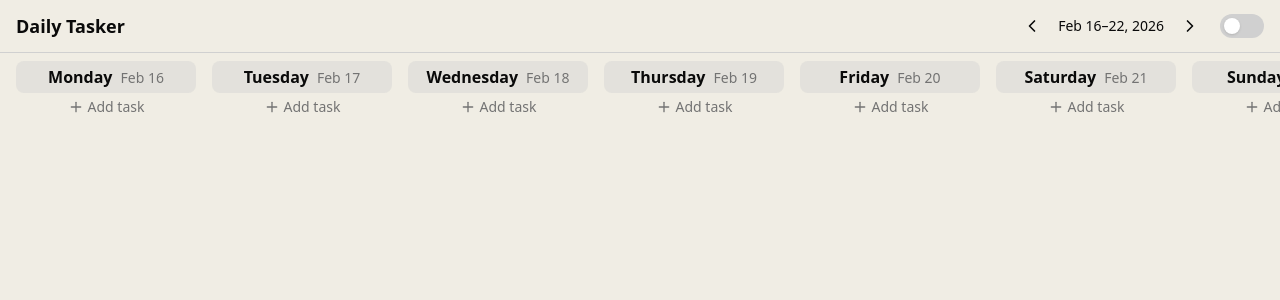
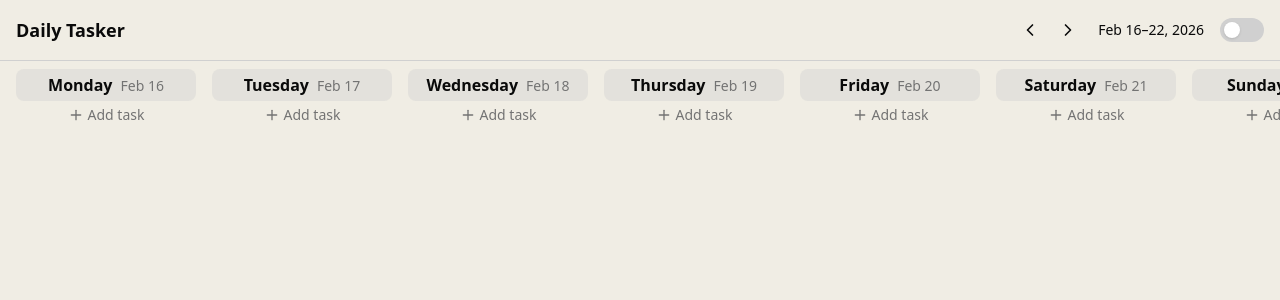
Before and after one commit to Anastasiia10013/daily_tasker, a Next.js app: page /week/2026-02-16 in a window 1280 px wide. Shown: the top 300 px of the page. Built offline with nearby package versions, Linux system fonts and the light colour scheme.

Commit message:
WeekNav layout, Dialog / form UX
fix: WeekNav — group arrows together, larger click targets, lighter hover
dialog — prevent input auto-focus on open, right-align footer buttons

```diff
--- a/components/ui/WeekNav.tsx
+++ b/components/ui/WeekNav.tsx
@@ -10,21 +10,23 @@ interface WeekNavProps {
 export function WeekNav({ label, prevHref, nextHref }: WeekNavProps) {
   return (
     <div className="flex items-center gap-3">
+      <div className="flex items-center gap-0.5">
         <Link
           href={prevHref}
           aria-label="Previous week"
-        className="p-1 rounded hover:bg-muted transition-colors duration-[var(--duration-default)]"
+          className="p-2 rounded hover:bg-black/5 transition-colors duration-[var(--duration-default)]"
         >
           <ChevronLeft size={20} />
         </Link>
-      <span className="text-sm font-medium text-foreground">{label}</span>
         <Link
           href={nextHref}
           aria-label="Next week"
-        className="p-1 rounded hover:bg-muted transition-colors duration-[var(--duration-default)]"
+          className="p-2 rounded hover:bg-black/5 transition-colors duration-[var(--duration-default)]"
         >
           <ChevronRight size={20} />
         </Link>
       </div>
+      <span className="text-sm font-medium text-foreground">{label}</span>
+    </div>
   )
 }
--- a/components/ui/dialog.tsx
+++ b/components/ui/dialog.tsx
@@ -27,12 +27,13 @@ function DialogOverlay({ className, ...props }: React.ComponentProps<typeof Dial
   )
 }
 
-function DialogContent({ className, children, ...props }: React.ComponentProps<typeof DialogPrimitive.Content>) {
+function DialogContent({ className, children, onOpenAutoFocus, ...props }: React.ComponentProps<typeof DialogPrimitive.Content>) {
   return (
     <DialogPrimitive.Portal>
       <DialogOverlay />
       <DialogPrimitive.Content
         data-slot="dialog-content"
+        onOpenAutoFocus={onOpenAutoFocus ?? ((e) => e.preventDefault())}
         className={cn(
           "fixed top-1/2 left-1/2 z-50 w-full max-w-md -translate-x-1/2 -translate-y-1/2 rounded-[var(--border-radius-large)] bg-white p-6 text-[var(--color-black)] shadow-lg [color-scheme:light]",
           className
@@ -54,7 +55,7 @@ function DialogHeader({ className, ...props }: React.ComponentProps<"div">) {
 }
 
 function DialogFooter({ className, ...props }: React.ComponentProps<"div">) {
-  return <div data-slot="dialog-footer" className={cn("flex items-center gap-2 pt-4", className)} {...props} />
+  return <div data-slot="dialog-footer" className={cn("flex items-center justify-end gap-2 pt-4", className)} {...props} />
 }
 
 function DialogTitle({ className, ...props }: React.ComponentProps<typeof DialogPrimitive.Title>) {
```
Lines whose indentation alone changed are shown as unchanged.
